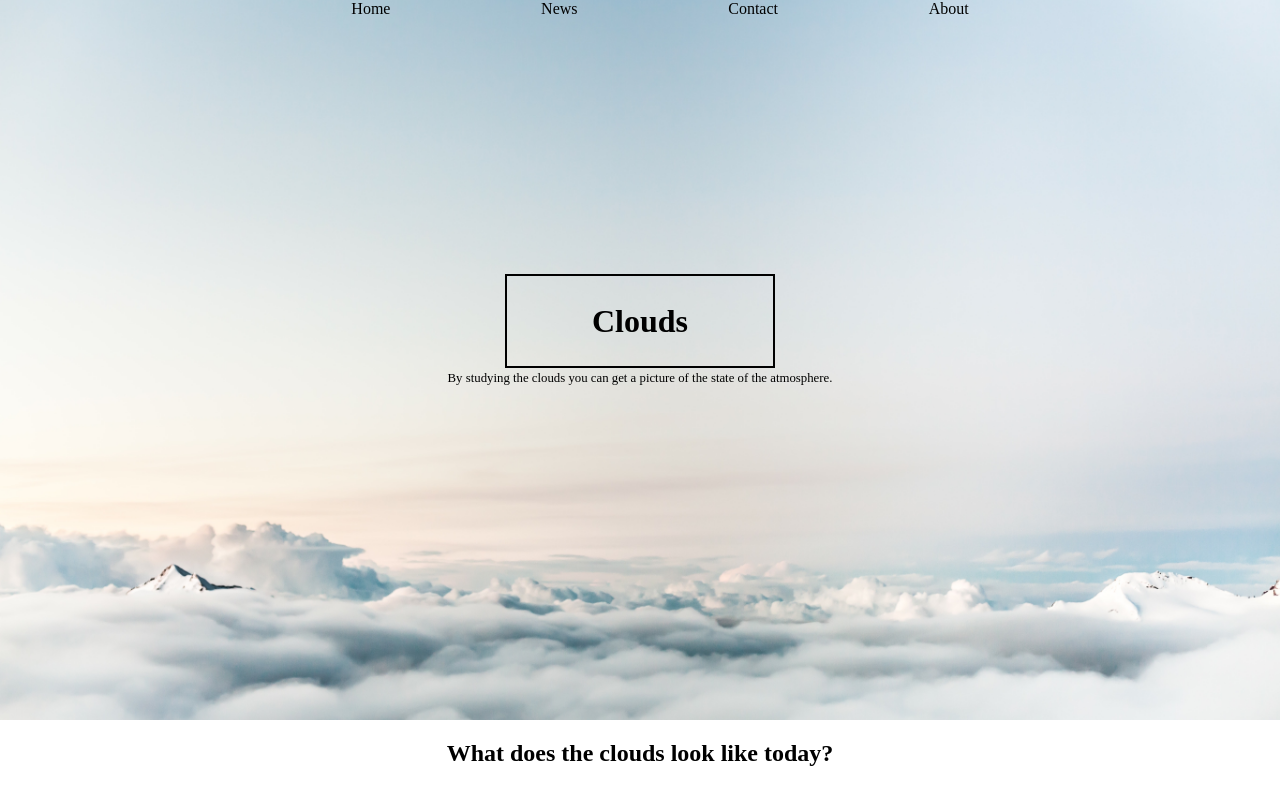
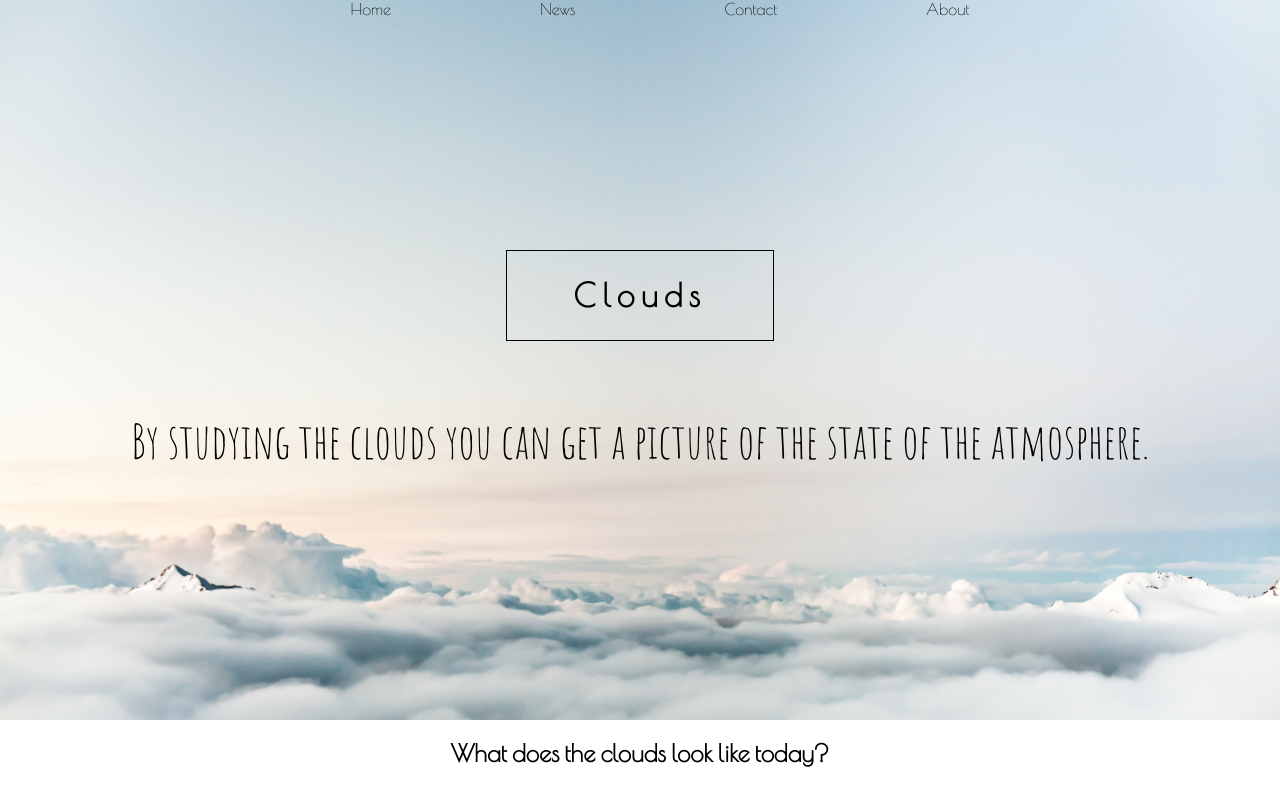
Before and after one commit to ThereseLevin/Clouds, a plain HTML site: page index.html in a window 1280 px wide. Shown: the top 785 px of the page. Drawn offline with nearby package versions, Linux system fonts and the light colour scheme.

Commit message:
fonts assigned

```diff
--- a/public_html/css/style.css
+++ b/public_html/css/style.css
@@ -6,6 +6,7 @@
  * 1. Correct the line height in all browsers.
  * 2. Prevent adjustments of font size after orientation changes in iOS.
  */
+@import url("https://fonts.googleapis.com/css?family=Amatic+SC|Dancing+Script|Josefin+Slab|Open+Sans+Condensed:300|Poiret+One");
 html {
   line-height: 1.15;
   /* 1 */
@@ -359,23 +360,35 @@ header nav ul li {
 header nav ul li a {
   color: black;
   text-decoration: none;
+  font-family: "Poiret One", cursive;
 }
 header .header-container {
-  margin-top: 20%;
+  margin-top: 18%;
   width: 100%;
   height: 100%;
   text-align: center;
+}
+header .header-container h1 {
+  font-family: "Poiret One", cursive;
+  letter-spacing: 0.2em;
+}
+header .header-container small {
+  font-family: "Amatic SC", cursive;
+  font-size: 3em;
+  display: block;
+  margin: 1.5em;
 }
 header .header-container div {
   margin: auto;
   width: 20%;
   padding: 5px;
-  border: 2px solid black;
+  border: 1px solid black;
 }
 
 /* --- MAIN --- */
 main div h2 {
   text-align: center;
+  font-family: "Poiret One", cursive;
 }
 main .grid-1 {
   display: grid;
--- a/scss/_header.scss
+++ b/scss/_header.scss
@@ -18,20 +18,31 @@ header {
                 a{
                     color: black;
                     text-decoration: none;
+                    font-family: $font-4;
                 }
             }
         }
     }
     .header-container{
-        margin-top: 20%;
+        margin-top: 18%;
         width: 100%;
         height: 100%;
         text-align: center;
+        h1 {
+            font-family: $font-4;
+            letter-spacing: 0.2em;
+        }
+        small {
+            font-family: $font-3;
+            font-size: $font-size-1;
+            display: block;
+            margin: $font-size-2;
+        }
         div {
                 margin: auto;
                 width: 20%;
                 padding: 5px;
-                border: 2px solid black;
+                border: 1px solid black;
 
         }
 
--- a/scss/_main.scss
+++ b/scss/_main.scss
@@ -4,6 +4,7 @@ main {
     div {
         h2 {
             text-align: center;
+            font-family: $font-4;
         }
     }
 
--- /dev/null
+++ b/scss/_variables.scss
@@ -0,0 +1,10 @@
+@import url('https://fonts.googleapis.com/css?family=Amatic+SC|Dancing+Script|Josefin+Slab|Open+Sans+Condensed:300|Poiret+One');
+
+$font-1: 'Open Sans Condensed', sans-serif;
+$font-2: 'Dancing Script', cursive;
+$font-3: 'Amatic SC', cursive;
+$font-4: 'Poiret One', cursive;
+$font-5: 'Josefin Slab', serif;
+
+$font-size-1: 3em;
+$font-size-2: 1.5em;
--- a/scss/master.scss
+++ b/scss/master.scss
@@ -1,5 +1,6 @@
 /* --- MASTER --- */
 
 @import "normalize";
+@import "variables";
 @import "header";
 @import "main";
```
Also changed, not shown: 1 other file.
